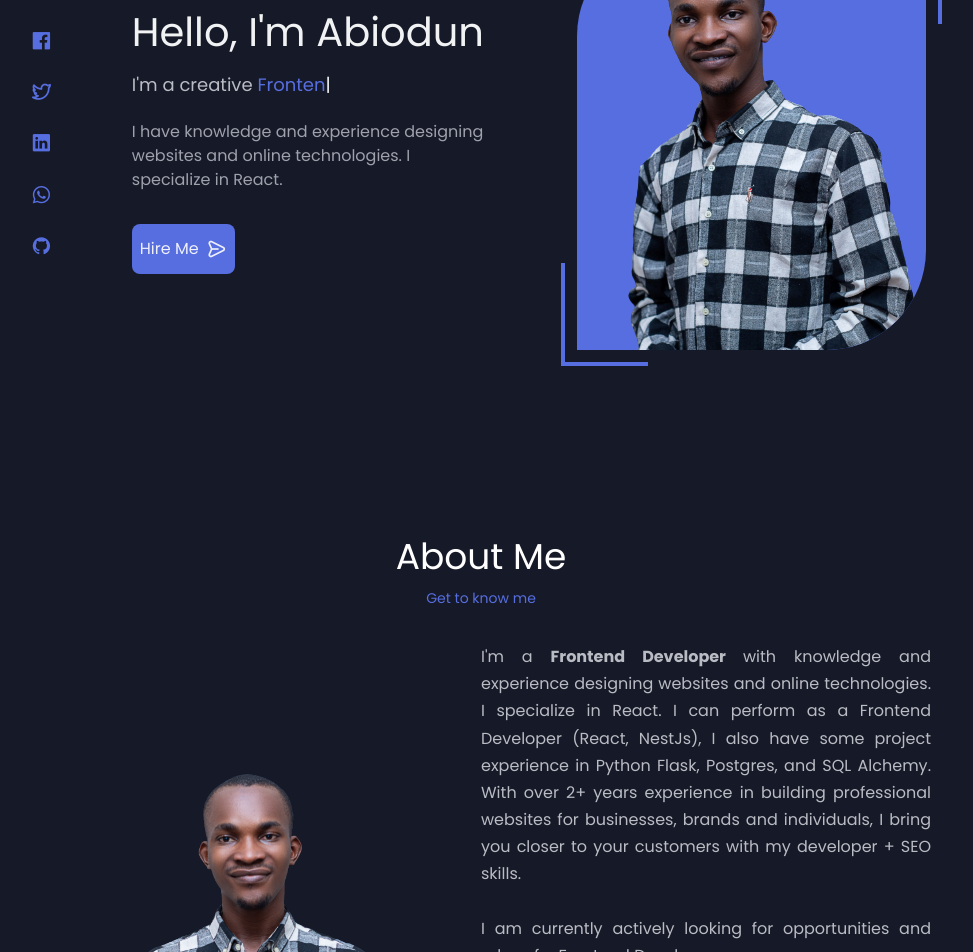
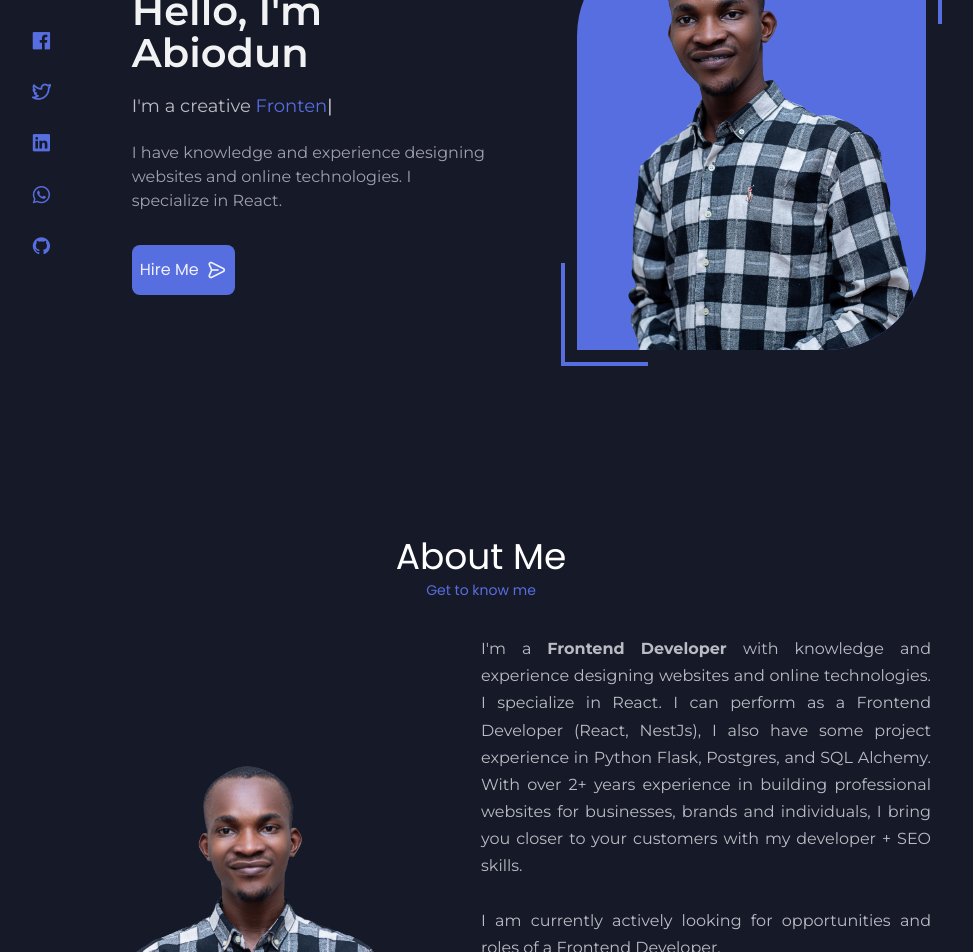
Before and after one commit to habidoyetech/portfolio, a React (Create React App) app: page / in a window 1280 px wide. Shown: the part 240-1192 px from the top of the page, without its empty margins (159-1132 px from the left). Built offline with nearby package versions, Linux system fonts and the light colour scheme; a web font is replaced by a local one.

Commit message:
update my profile

```diff
--- a/src/Pages/About.jsx
+++ b/src/Pages/About.jsx
@@ -16,7 +16,7 @@ const About = () => {
             <div className='about_img_description'>
               <div className='about_image_container'><img src={AbiodunPassport} alt='Abiodun Passport'/></div>
               <div className='about_data'>
-                <p className='about_description'>
+                <p className='about_description font-mons'>
                   I'm a <strong> Frontend Developer </strong> with knowledge and experience designing websites and online technologies.
                   I specialize in React. I can perform as a Frontend Developer (React, NestJs), I also have some project experience in Python Flask, Postgres, and SQL Alchemy.
                   With over 2+ years experience in building professional websites for businesses, brands and individuals, I bring you closer to your customers with my developer + SEO skills.
--- a/src/Pages/Home.jsx
+++ b/src/Pages/Home.jsx
@@ -9,7 +9,7 @@ import { useState } from 'react';
 const Home = () => {
 
   const [screenWidth, setScreenWidth] = useState(0)
-  console.log(screenWidth)
+
 
   useEffect(() => {
 
@@ -36,13 +36,13 @@ const Home = () => {
             <a href="https://twitter.com/" target="_blank" className="home__social-icon" rel='noreferrer'>
               <i className="uil uil-twitter-alt"></i>
             </a>
-            <a href="https://linkedin.com/in" target="_blank" className="home__social-icon" rel='noreferrer'>
+            <a href="https://www.linkedin.com/in/abiodun-abidoye-59b30a143/" target="_blank" className="home__social-icon" rel='noreferrer'>
               <i className="uil uil-linkedin"></i>
             </a>
             <a href="https://wa.me/+2348100352118" target="_blank" className="home__social-icon" rel='noreferrer'>
                 <i className="uil uil-whatsapp"></i>
             </a>
-            <a href="https://github.com/" target="_blank" className="home__social-icon" rel='noreferrer'>
+            <a href="https://github.com/habidoyetech" target="_blank" className="home__social-icon" rel='noreferrer'>
                 <i className="uil uil-github"></i>
             </a>
           </div>
@@ -57,13 +57,13 @@ const Home = () => {
             <div className='picture-border bottom-left'></div>
           </div>
           <div className="home_header_details-left">
-            <h2 className='home__title inline'>Hello, I'm Abiodun</h2>
-            <h5 className='home__subtitle'>I'm a creative
+            <h2 className='home__title inline font-semibold font-mons'>Hello, I'm Abiodun</h2>
+            <h5 className='home__subtitle font-mons'>I'm a creative
               {screenWidth < 895 && screenWidth > 0 ? <br />: '' }
               <TypeWriter text=' Frontend Developer' delay={200} />
               <span className='blink'>|</span>
             </h5>
-            <p>
+            <p className='font-mons'>
               I have knowledge and experience designing websites and online technologies. I specialize in React.
             </p>
             <a href="http://wa.me/2348100352118" target="_blank" className="button button-flex" rel='noreferrer'> Hire Me
--- a/src/Pages/Qualification.jsx
+++ b/src/Pages/Qualification.jsx
@@ -48,7 +48,7 @@ const Qualification = () => {
                        ''
                     }
                     <div>
-                        <h3 className="qualification__title">{data.degree}</h3>
+                        <h3 className="qualification__title -mb-2">{data.degree}</h3>
                         <span className="qualification__subtitle">{data.school}</span>
                         <div className="qualification__calender">
                             <i className="uil uil-calendar-alt"></i> {data.date}
@@ -93,7 +93,7 @@ const Qualification = () => {
                        ''
                     }
                     <div>
-                        <h3 className="qualification__title">{data.role}</h3>
+                        <h3 className="qualification__title  -mb-2">{data.role}</h3>
                         <span className="qualification__subtitle">{data.company}</span>
                         <div className="qualification__calender">
                             <i className="uil uil-calendar-alt"></i> {data.date}
--- a/src/index.css
+++ b/src/index.css
@@ -146,6 +146,7 @@ section {
 .section_title {
   font-size: var(--h1-font-size);
   color: #fff;
+  margin-bottom: -0.5rem;
 }
 
 .section_subtitle {
--- a/tailwind.config.js
+++ b/tailwind.config.js
@@ -1,10 +1,15 @@
 /** @type {import('tailwindcss').Config} */
+const defaultTheme = require('tailwindcss/defaultTheme');
 module.exports = {
   content: [
     "./src/**/*.{js,jsx,ts,tsx}",
   ],
   theme: {
     extend: {
+      fontFamily: {
+        poppins: ['Poppins', ...defaultTheme.fontFamily.sans],
+        mons: ['Montserrat', ...defaultTheme.fontFamily.sans]
+      },
       keyframes: {
         marquee: {
           '0%': {transform: 'translateZ(0)'},
```
